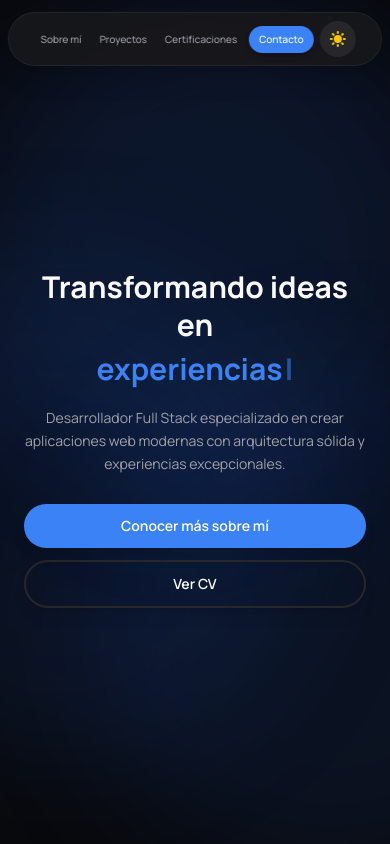
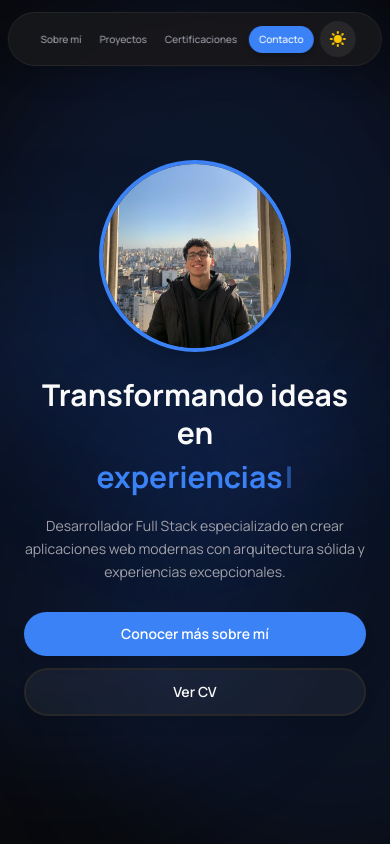
Before and after one commit to gustavodiazramirez/my-portfolio, a Next.js app in the folder new-portfolio/: page / in a window 390 px wide. Shown: the top 844 px of the page. Built offline with nearby package versions, Linux system fonts and the light colour scheme.

Commit message:
feat: update phrases in Hero component and add profile picture for small screens

```diff
--- a/new-portfolio/components/hero.tsx
+++ b/new-portfolio/components/hero.tsx
@@ -6,7 +6,7 @@ import { motion } from "framer-motion";
 const PHRASES = [
   "soluciones tecnológicas",
   "experiencias únicas",
-  "aplicaciones web modernas",
+  "plataformas modernas",
 ];
 
 const Hero = () => {
@@ -58,6 +58,20 @@ const Hero = () => {
             transition={{ duration: 0.8, delay: 0.2, ease: "easeOut" }}
             className="space-y-2 sm:space-y-3"
           >
+            {/* Profile Picture - Only on small screens */}
+            <motion.div
+              initial={{ opacity: 0, scale: 0.8 }}
+              animate={{ opacity: 1, scale: 1 }}
+              transition={{ duration: 0.5, delay: 0.1, ease: "easeOut" }}
+              className="md:hidden flex justify-center mb-6"
+            >
+              <img
+                src="/foto-perfil.png"
+                alt="Foto de perfil"
+                className="w-48 h-48 rounded-full shadow-xl border-4 border-primary object-cover"
+              />
+            </motion.div>
+
             <h1 className="text-3xl sm:text-4xl md:text-5xl lg:text-6xl font-bold text-foreground leading-tight">
               Transformando ideas en
             </h1>
@@ -92,7 +106,7 @@ const Hero = () => {
               whileHover={{ scale: 1.05 }}
               whileTap={{ scale: 0.95 }}
               transition={{ type: "spring", stiffness: 400, damping: 10 }}
-              className="w-full sm:w-auto bg-primary text-primary-foreground px-8 py-3 rounded-full hover:opacity-90 transition-all duration-300 text-sm sm:text-base font-semibold shadow-lg hover:shadow-xl cursor-pointer"
+              className="w-full sm:w-auto bg-primary text-primary-foreground px-8 py-3 rounded-full hover:opacity-95 transition-all duration-50 text-sm sm:text-base font-semibold shadow-lg hover:shadow-xl cursor-pointer"
             >
               Conocer más sobre mí
             </motion.a>
@@ -101,7 +115,7 @@ const Hero = () => {
               whileHover={{ scale: 1.05 }}
               whileTap={{ scale: 0.95 }}
               transition={{ type: "spring", stiffness: 400, damping: 10 }}
-              className="w-full sm:w-auto bg-transparent text-foreground border-2 border-border px-8 py-3 rounded-full hover:bg-accent hover:border-primary transition-all duration-300 text-sm sm:text-base font-semibold shadow-lg hover:shadow-xl cursor-pointer"
+              className="w-full sm:w-auto bg-gray-100/5 text-foreground border-2 border-border px-8 py-3 rounded-full hover:bg-accent hover:border-primary transition-all duration-50 text-sm sm:text-base font-semibold shadow-lg hover:shadow-xl cursor-pointer"
             >
               Ver CV
             </motion.button>
```
